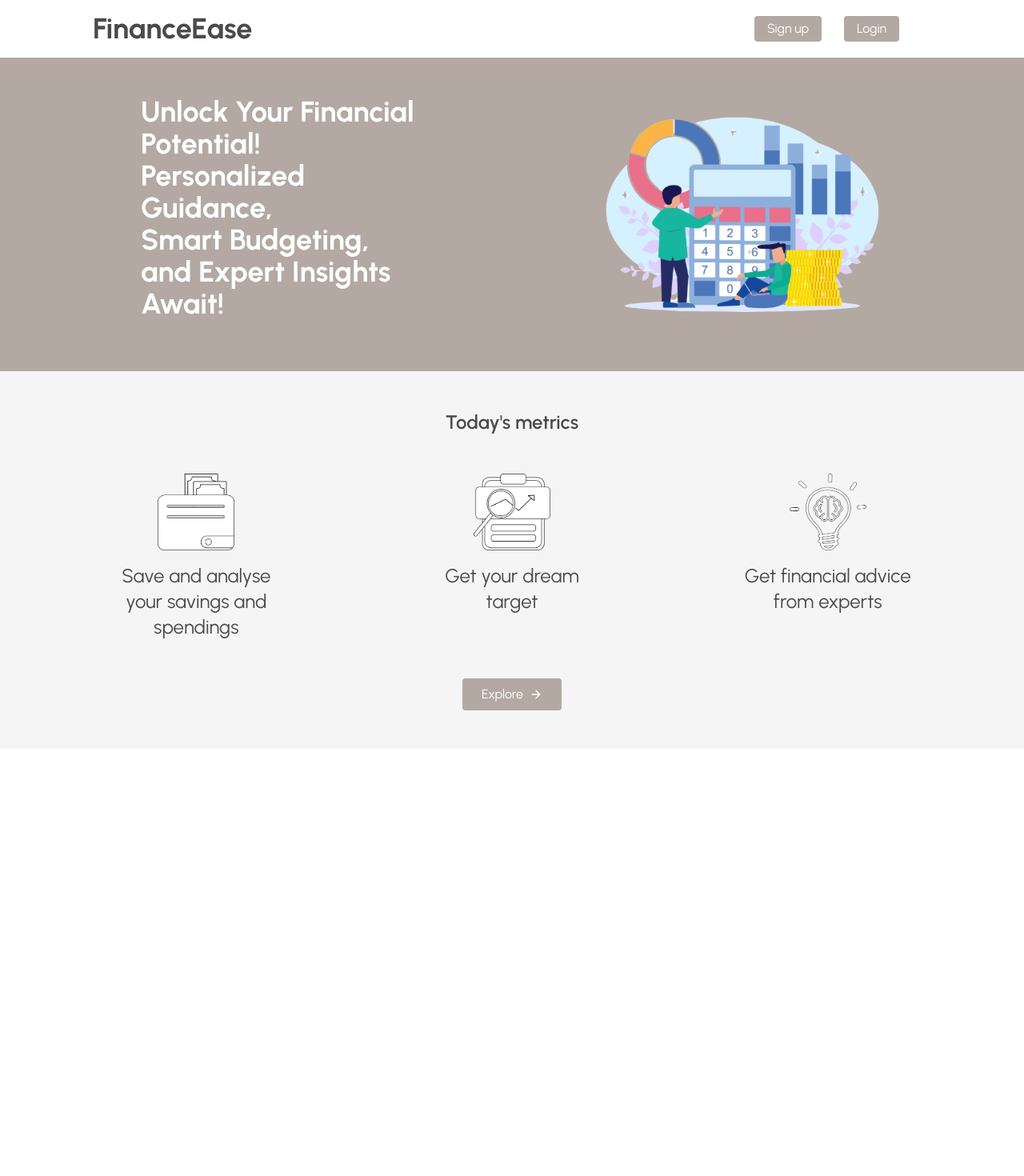
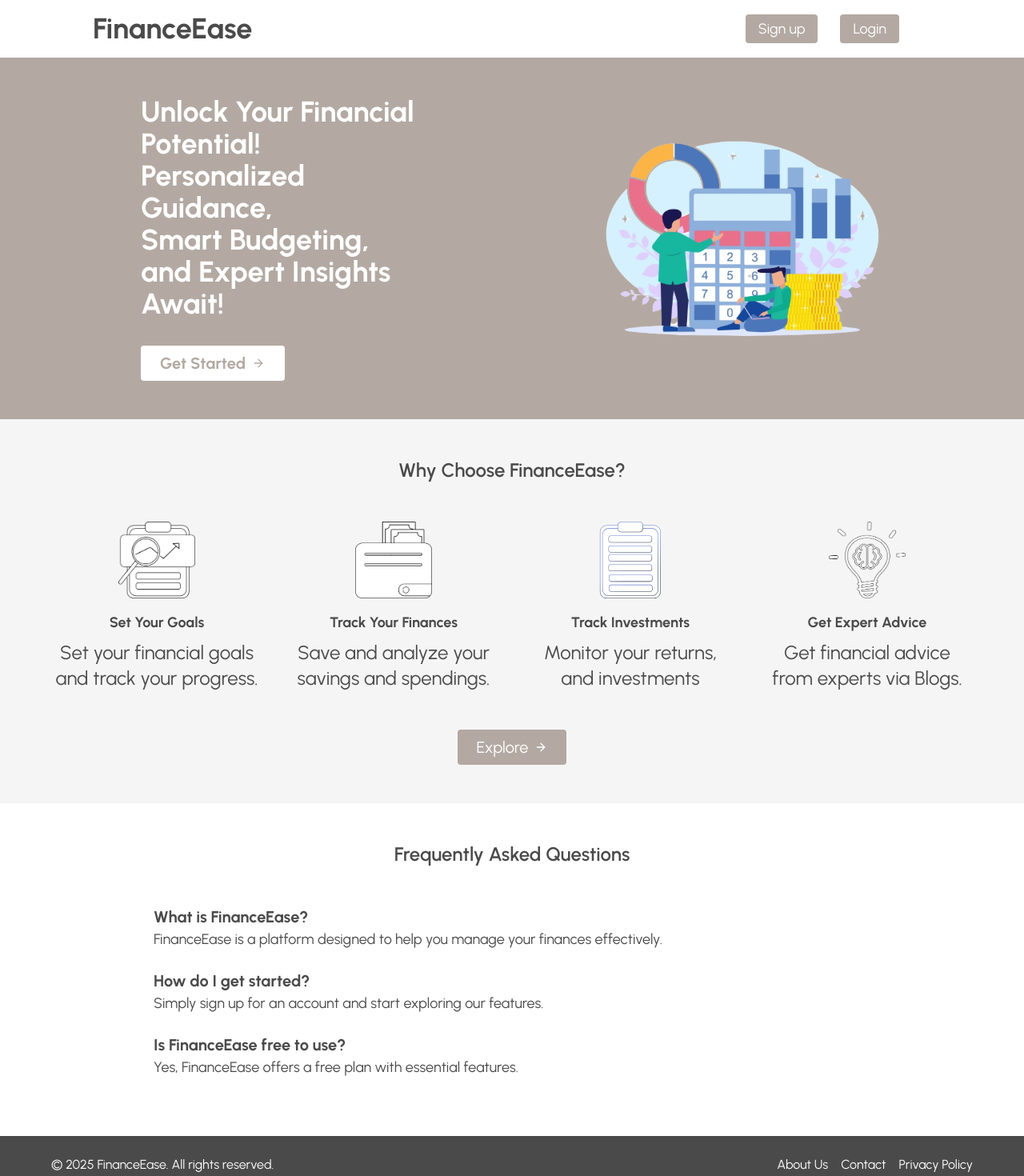
Before and after one commit to Het1203/FinanceEase, a React (Vite) app in the folder client/: page / in a window 1280 px wide. Shown: the top 1470 px of the page at 80% size. Before the commit the page ends 936 px from the top, so only its background shows below. Built offline with nearby package versions, Linux system fonts and the light colour scheme.

Commit message:
Enhance Landing Page

```diff
--- a/client/src/components/Landing.jsx
+++ b/client/src/components/Landing.jsx
@@ -6,15 +6,11 @@ const Landing = () => {
         <div className="flex flex-col min-h-screen">
             <header className="bg-white md:mx-25 p-4 flex justify-between items-center">
                 <h1 className="text-4xl font-bold text-[#4A4A4A]">FinanceEase</h1>
-                {/* <div className="flex gap-7 px-10">
-                    <button className="bg-[#B3A9A2] text-white text-1xl px-6 py-1 rounded">Sign-up</button>
-                    <button className="bg-[#B3A9A2] text-white text-1xl px-6 py-1 rounded">Log in</button>
-                </div> */}
                 <div className="flex gap-7 px-10">
-                    <Link to="/signup" className="bg-[#B3A9A2] text-white px-4 py-1 rounded hover:bg-[#a39890] transition-colors">
+                    <Link to="/signup" className="bg-[#B3A9A2] text-white text-lg px-4 py-1 rounded hover:bg-[#a39890] transition-colors">
                         Sign up
                     </Link>
-                    <Link to="/login" className="bg-[#B3A9A2] text-white px-4 py-1 rounded hover:bg-[#a39890] transition-colors">
+                    <Link to="/login" className="bg-[#B3A9A2] text-white text-lg px-4 py-1 rounded hover:bg-[#a39890] transition-colors">
                         Login
                     </Link>
                 </div>
@@ -22,12 +18,20 @@ const Landing = () => {
 
             <section className="bg-[#B3A9A2] py-12 px-4 md:px-8 lg:px-16 flex flex-col md:flex-row items-center justify-between">
                 <div className="md:w-1/2 mb-8 mx-28 md:mb-0">
-                    <p className="text-2xl md:text-4xl font-bold text-white mb-4">
+                    <p className="text-2xl md:text-4xl font-bold text-white mb-8">
                         Unlock Your Financial <br />
                         Potential! <br />
                         Personalized Guidance, <br />
                         Smart Budgeting, <br />
-                        and Expert Insights Await!</p>
+                        and Expert Insights Await!
+                    </p>
+                    <Link
+                        to="/signup"
+                        className="bg-white text-[#B3A9A2] px-6 py-2 w-45 text-xl rounded flex items-center gap-2 font-bold hover:bg-gray-200 transition-colors"
+                    >
+                        Get Started
+                        <ArrowRight size={16} />
+                    </Link>
                 </div>
                 <div className="md:w-1/2 flex mx-28 justify-center">
                     <img src="/fin.svg" alt="Financial illustration" className="max-w-full h-auto" />
@@ -35,45 +39,84 @@ const Landing = () => {
             </section>
 
             <section className="bg-[#F5F5F5] py-12 px-4 flex-grow">
-                <h3 className="text-2xl font-semibold text-center text-[#4A4A4A] mb-12">Today's metrics</h3>
+                <h3 className="text-2xl font-semibold text-center text-[#4A4A4A] mb-12">Why Choose FinanceEase?</h3>
 
-                <div className="grid grid-cols-1 text-2xl md:grid-cols-3 gap-8 max-w-6xl mx-auto">
-                    <div className="flex flex-col items-center text-center">
-                        <div className="w-24 h-24 mb-4">
-                            <img src="/wallet.png" alt="Wallet icon" className="w-full h-full" />
-                        </div>
-                        <p className="text-[#4A4A4A]">Save and analyse <br />
-                            your savings and <br />
-                            spendings</p>
-                    </div>
+                <div className="grid grid-cols-1 text-2xl md:grid-cols-4 gap-8 max-w-6xl mx-auto">
 
                     <div className="flex flex-col items-center text-center">
                         <div className="w-24 h-24 mb-4">
                             <img src="/goal.png" alt="Target icon" className="w-full h-full" />
                         </div>
-                        <p className="text-[#4A4A4A]">Get your dream <br />
-                            target</p>
+                        <h4 className="text-lg font-bold text-[#4A4A4A] mb-2">Set Your Goals</h4>
+                        <p className="text-[#4A4A4A]">Set your financial goals <br /> and track your progress.</p>
+                    </div>
+
+                    <div className="flex flex-col items-center text-center">
+                        <div className="w-24 h-24 mb-4">
+                            <img src="/wallet.png" alt="Wallet icon" className="w-full h-full" />
+                        </div>
+                        <h4 className="text-lg font-bold text-[#4A4A4A] mb-2">Track Your Finances</h4>
+                        <p className="text-[#4A4A4A]">Save and analyze your <br /> savings and spendings.</p>
+                    </div>
+
+
+                    <div className="flex flex-col items-center text-center">
+                        <div className="w-24 h-24 mb-4">
+                            <img src="/investment.svg" alt="Investment icon" className="w-full h-full" />
+                        </div>
+                        <h4 className="text-lg font-bold text-[#4A4A4A] mb-2">Track Investments</h4>
+                        <p className="text-[#4A4A4A]">Monitor your returns, <br /> and investments</p>
                     </div>
 
                     <div className="flex flex-col items-center text-center">
                         <div className="w-24 h-24 mb-4">
                             <img src="/idea.png" alt="Advice icon" className="w-full h-full" />
                         </div>
-                        <p className="text-[#4A4A4A]">Get financial advice <br />
-                            from experts</p>
+                        <h4 className="text-lg font-bold text-[#4A4A4A] mb-2">Get Expert Advice</h4>
+                        <p className="text-[#4A4A4A]">Get financial advice <br /> from experts via Blogs.</p>
                     </div>
+
                 </div>
 
                 <div className="flex justify-center mt-12">
                     <Link
                         to="/signup"
-                        className="bg-[#B3A9A2] text-white px-6 py-2 rounded flex items-center gap-2 hover:bg-[#a39890] transition-colors"
+                        className="bg-[#B3A9A2] text-white px-6 py-2 text-xl rounded flex items-center gap-2 hover:bg-[#a39890] transition-colors"
                     >
                         Explore
                         <ArrowRight size={16} />
                     </Link>
                 </div>
             </section>
+
+            <section className="bg-white py-12 px-4">
+                <h3 className="text-2xl font-semibold text-center text-[#4A4A4A] mb-12">Frequently Asked Questions</h3>
+                <div className="max-w-4xl mx-auto">
+                    <div className="mb-6">
+                        <h4 className="text-xl font-bold text-[#4A4A4A]">What is FinanceEase?</h4>
+                        <p className="text-[#4A4A4A] text-lg">FinanceEase is a platform designed to help you manage your finances effectively.</p>
+                    </div>
+                    <div className="mb-6">
+                        <h4 className="text-xl font-bold text-[#4A4A4A]">How do I get started?</h4>
+                        <p className="text-[#4A4A4A] text-lg">Simply sign up for an account and start exploring our features.</p>
+                    </div>
+                    <div className="mb-6">
+                        <h4 className="text-xl font-bold text-[#4A4A4A]">Is FinanceEase free to use?</h4>
+                        <p className="text-[#4A4A4A] text-lg">Yes, FinanceEase offers a free plan with essential features.</p>
+                    </div>
+                </div>
+            </section>
+
+            <footer className="bg-[#4A4A4A] text-white py-6">
+                <div className="max-w-6xl mx-auto flex justify-between">
+                    <p>&copy; 2025 FinanceEase. All rights reserved.</p>
+                    <div className="flex gap-4">
+                        <Link to="/about" className="hover:underline">About Us</Link>
+                        <Link to="/contact" className="hover:underline">Contact</Link>
+                        <Link to="/privacy" className="hover:underline">Privacy Policy</Link>
+                    </div>
+                </div>
+            </footer>
         </div>
     );
 };
```
Also changed, not shown: client/public/investment.svg (added).
